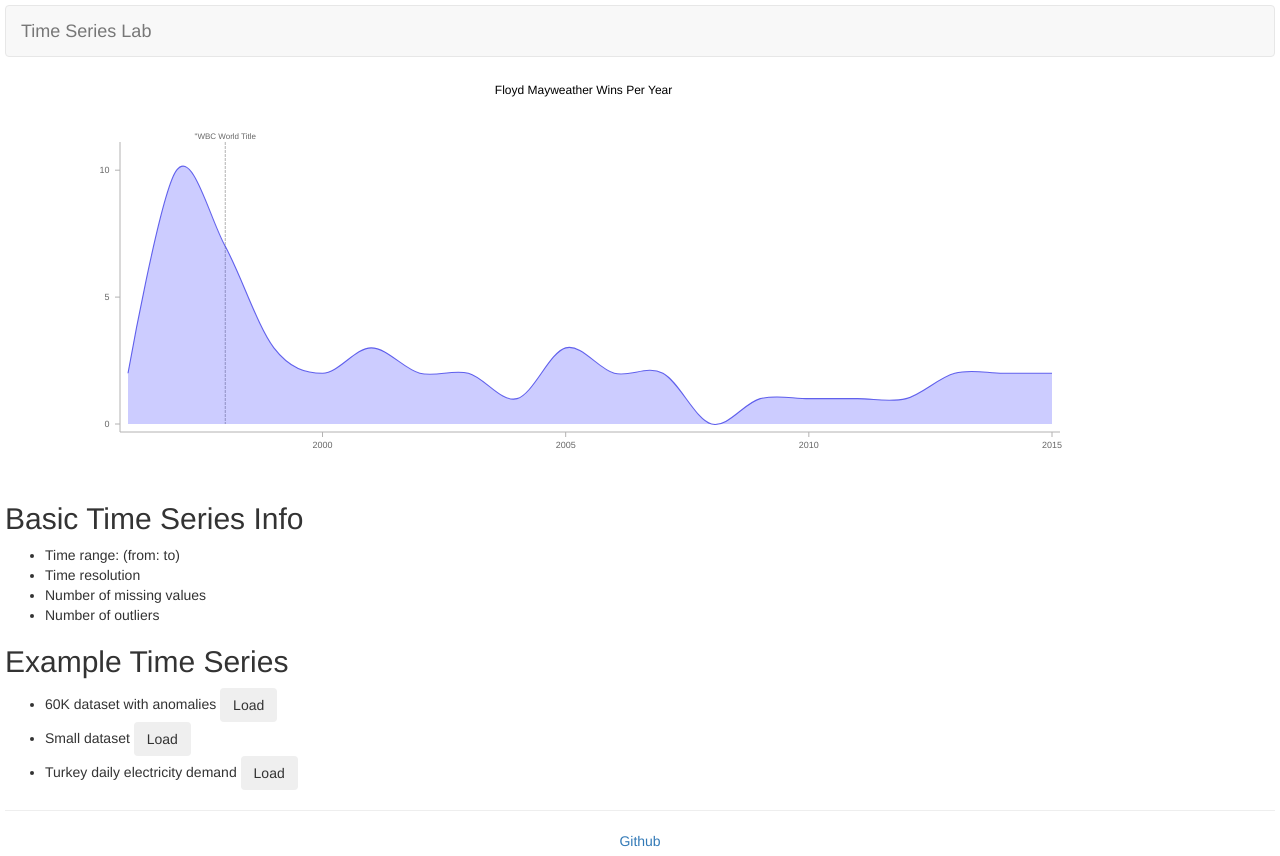
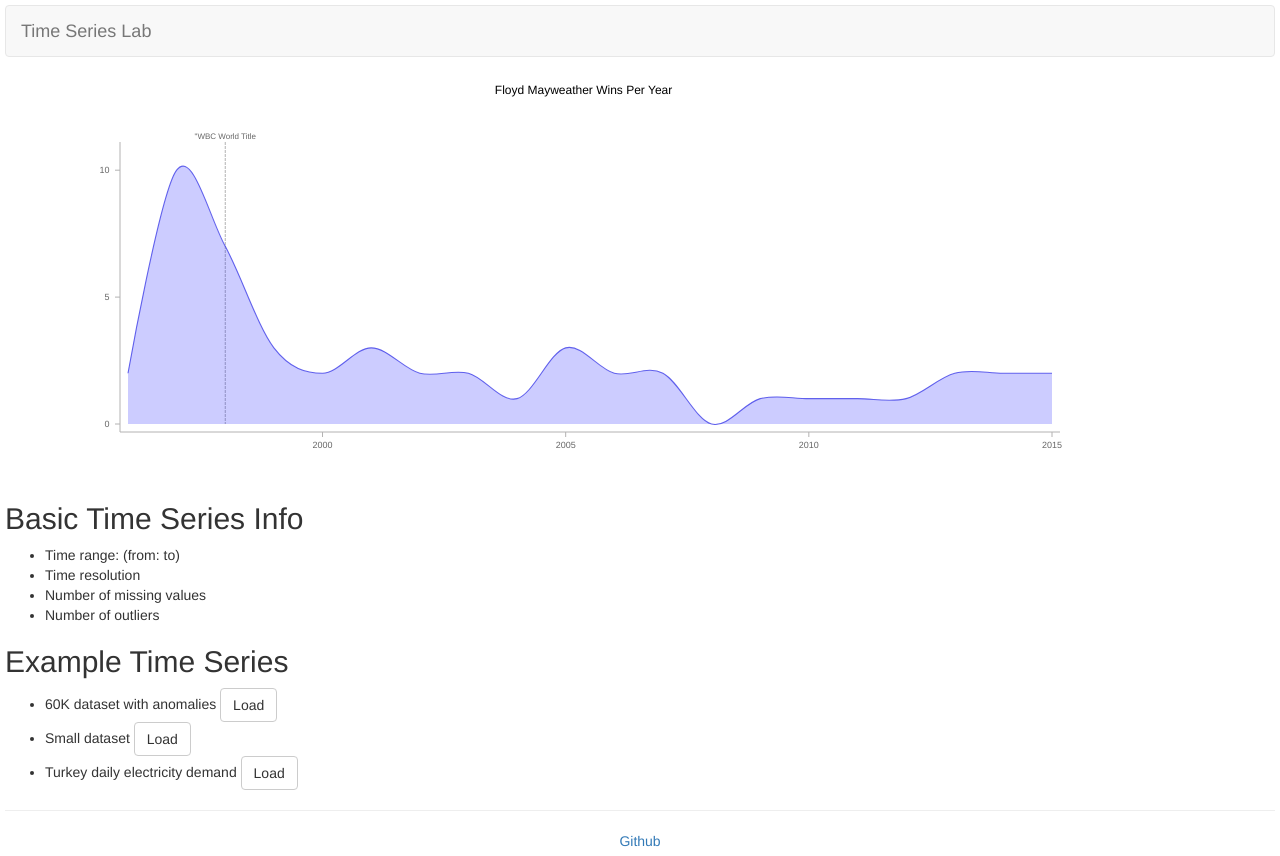
Before and after one commit to timeserieslab/timeserieslab.github.io, a website: page index.html in a window 1280 px wide. Drawn offline with nearby package versions, Linux system fonts and the light colour scheme.

Commit message:
updated dependency

```diff
--- a/bower.json
+++ b/bower.json
@@ -9,7 +9,8 @@
   "dependencies": {
     "purescript-console": "^3.0.0",
     "purescript-prelude": "^3.0.0",
-    "purescript-timeseries": "^0.3.0"
+    "purescript-stats": "^0.2.0",
+    "purescript-timeseries": "^0.4.0"
   },
   "devDependencies": {
     "purescript-psci-support": "^3.0.0"
--- a/index.html
+++ b/index.html
@@ -57,9 +57,9 @@
   <h2>Example Time Series</h2>
 
   <ul>
-    <li>60K dataset with anomalies <button class="btn">Load</button></li>
-    <li>Small dataset <button class="btn">Load</button></li>
-    <li>Turkey daily electricity demand <button class="btn">Load</button></li>
+    <li>60K dataset with anomalies <button class="btn btn-default">Load</button></li>
+    <li>Small dataset <button class="btn btn-default">Load</button></li>
+    <li>Turkey daily electricity demand <button class="btn btn-default">Load</button></li>
   </ul>
 
   <hr/>
```
